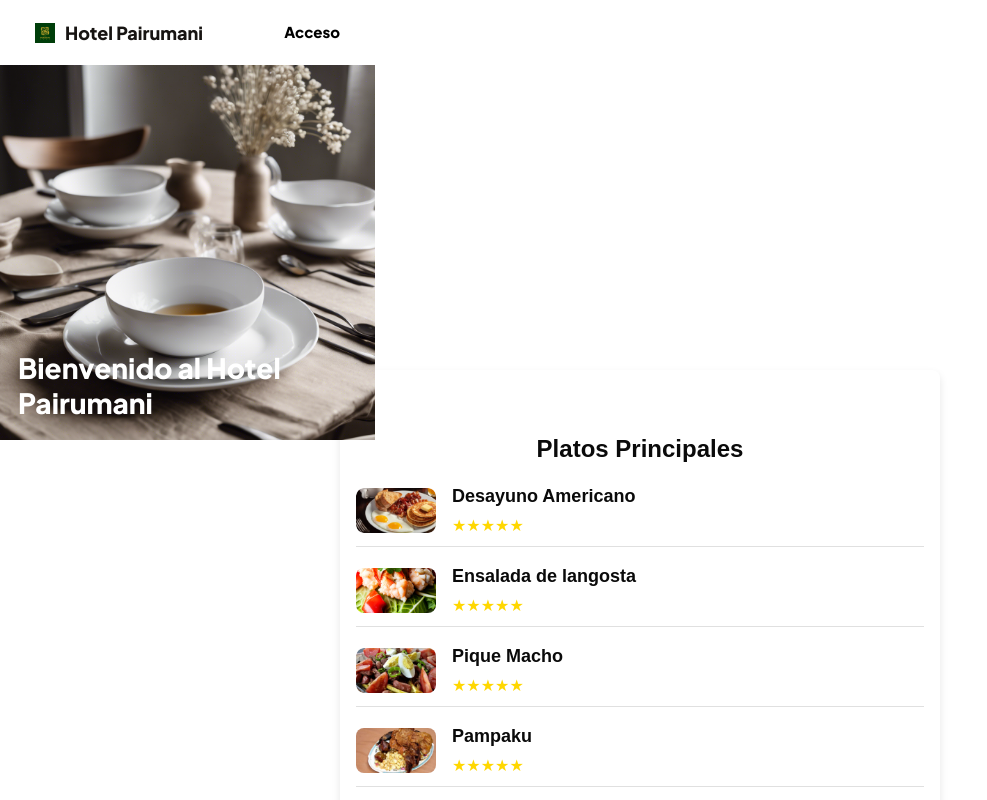
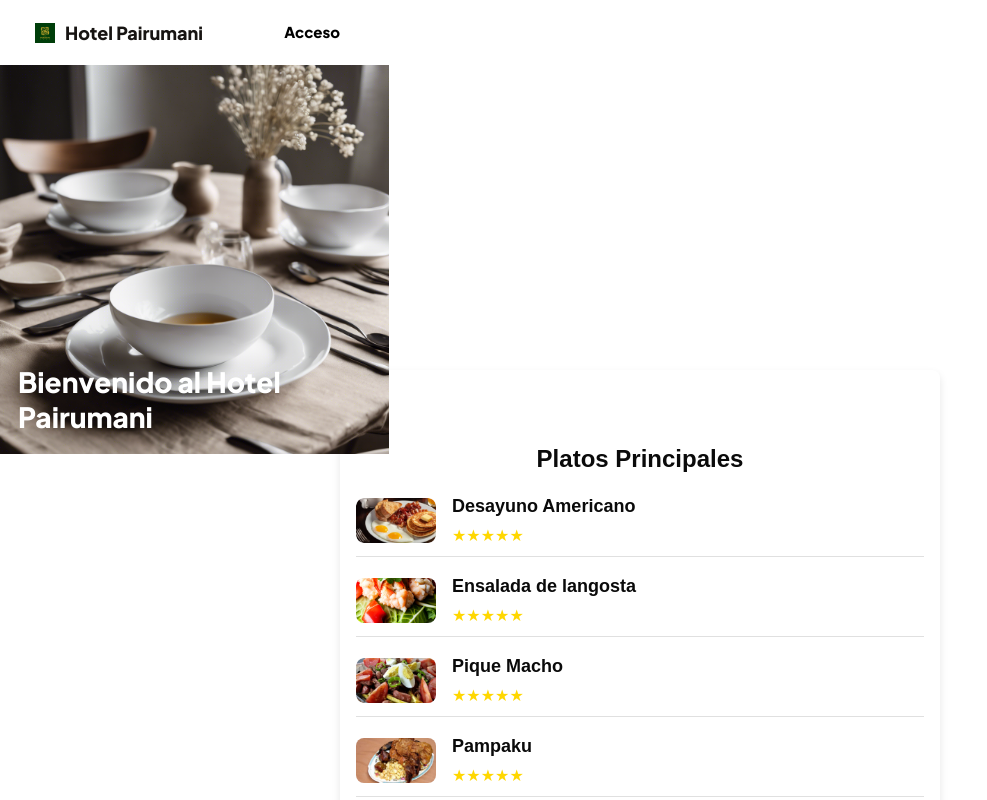
Before and after one commit to Beymar74/Proyecto-Final-Hotel-Pairumani, a Next.js app: page / in a window 1280 px wide. Shown: the top 800 px of the page, without its empty margins (0-987 px from the left). Built offline with nearby package versions, Linux system fonts and the light colour scheme; no server answers.

Commit message:
correciones5

```diff
--- a/components/FoodList.css
+++ b/components/FoodList.css
@@ -15,6 +15,6 @@
 }
 
 .platos1 {
-    margin-top: 45px;
+    margin-top: 55px;
 
 }
--- a/components/Header.css
+++ b/components/Header.css
@@ -35,7 +35,7 @@ header {
   line-height: 35px; /* 125% */
 }
 .inicio {
-  max-width: 379;
+width: 389px;
   max-height: 320;
 }
 .ht {
```
